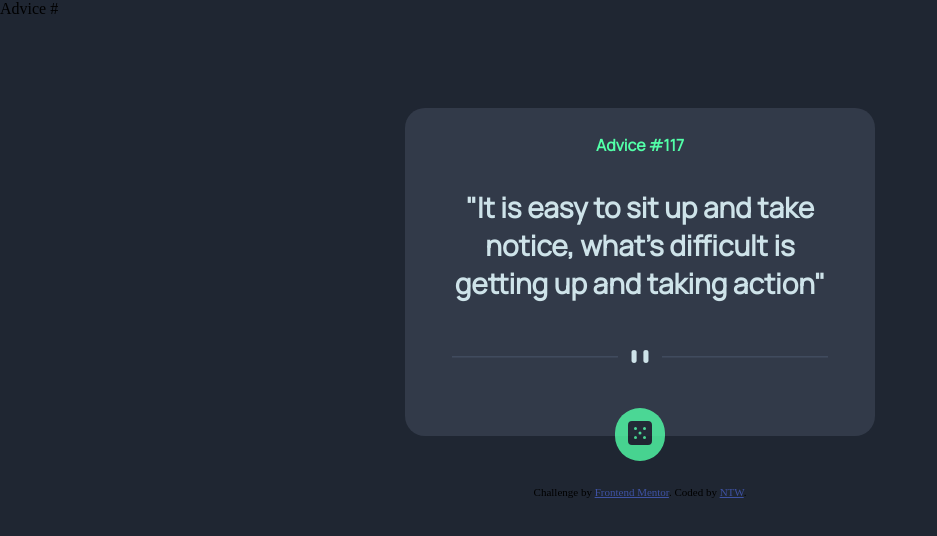
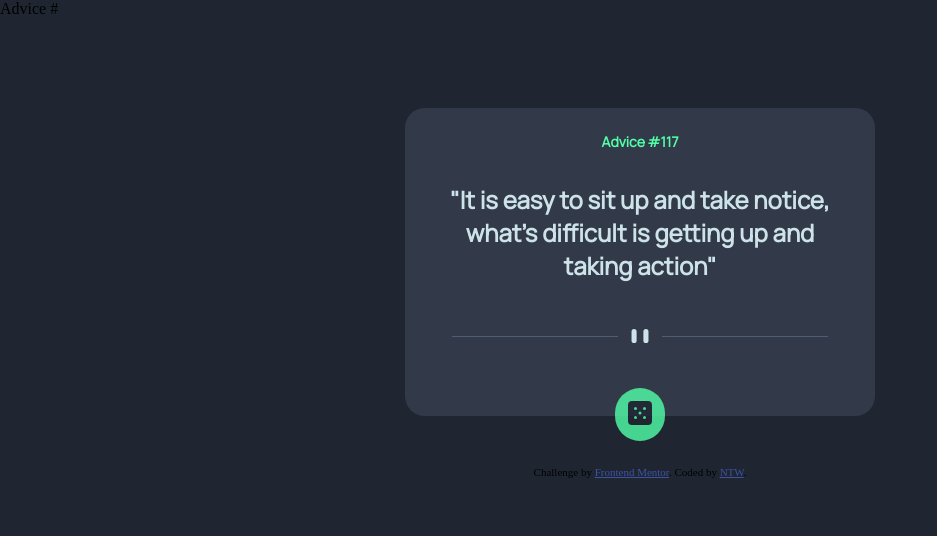
Before and after one commit to NkamaWilliams/Advice, a plain HTML site: page index.html in a window 1280 px wide. Shown: the whole page, without its empty margins (0-937 px from the left). Drawn offline with Linux system fonts and the light colour scheme.

Commit message:
Update adviceGen.css

```diff
--- a/adviceGen.css
+++ b/adviceGen.css
@@ -21,13 +21,13 @@ body{
 #advice p{
     width: 85%;
     margin: auto;
-    font-size: 28px;
+    font-size: 24px;
     color: hsl(193, 38%, 86%);
 }
 
 #advice h1{
     color: hsl(150, 100%, 66%);
-    font-size: 16px;
+    font-size: 14px;
 }
 
 .divider-desk{
```
